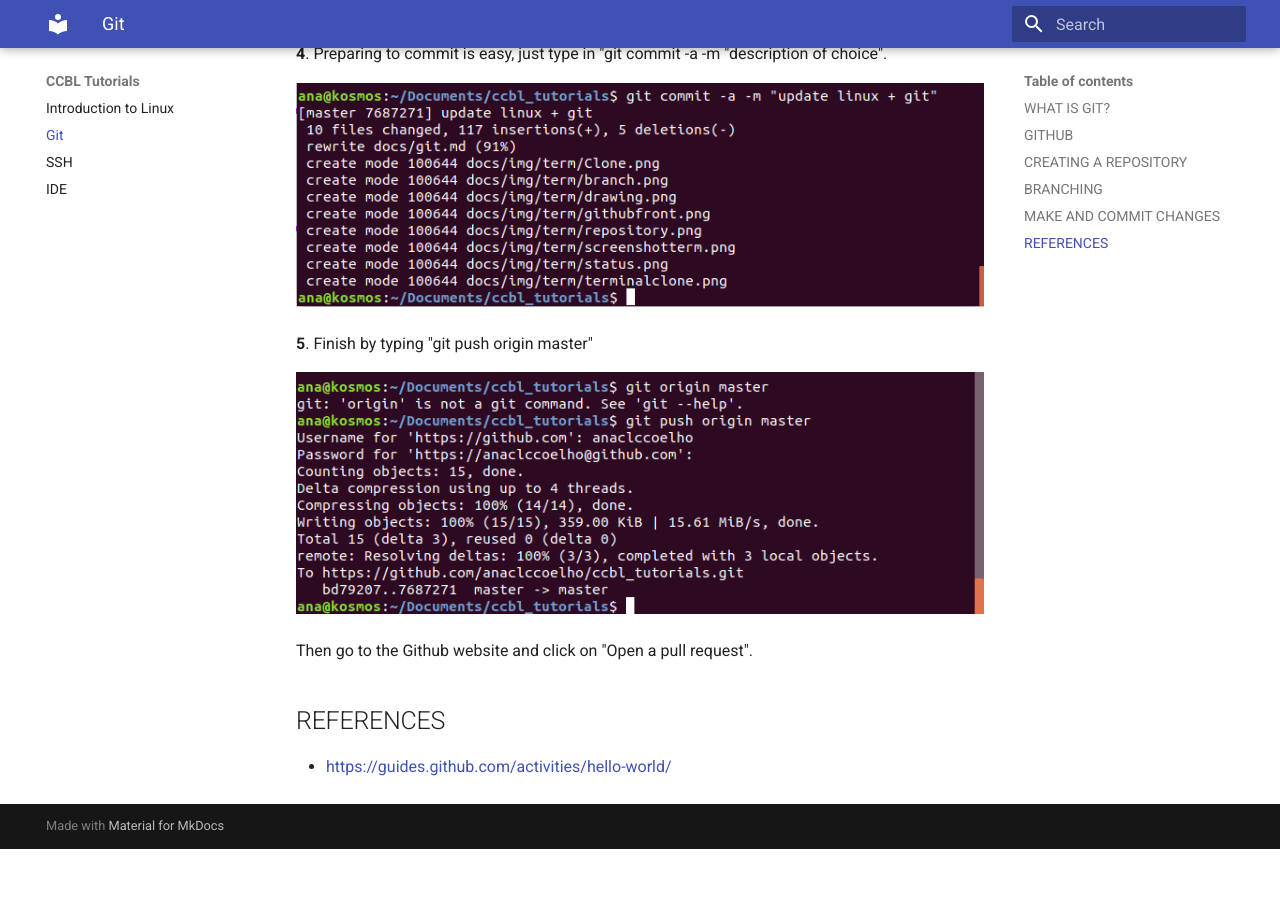
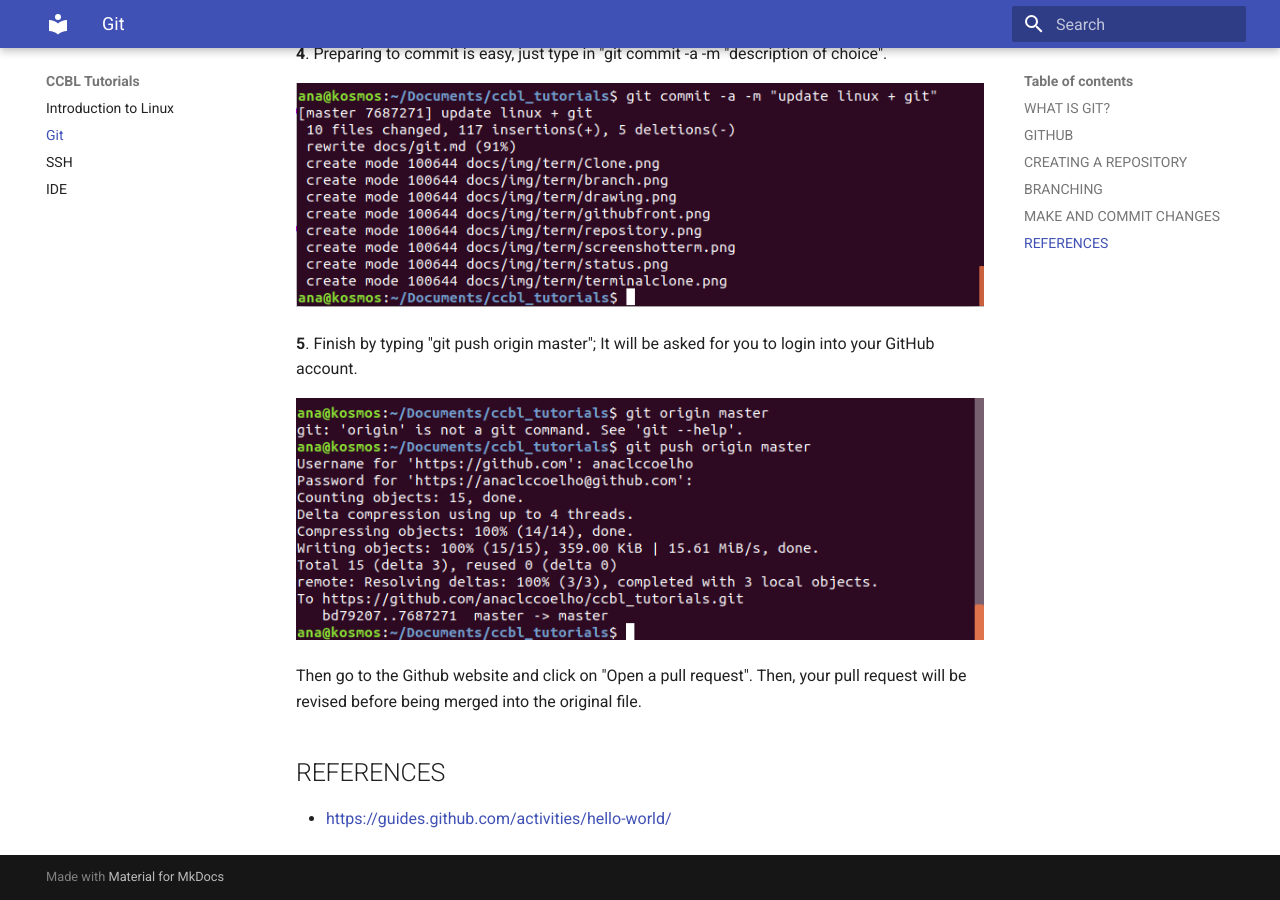
Before and after one commit to computational-chemical-biology/ccbl_tutorials, an MkDocs documentation site: the page built from docs/git.md, in a window 1280 px wide and 900 px high, scrolled down 5429 px. Built offline with MkDocs 1.6.1 and Material for MkDocs 9.7.7, drawn with Linux system fonts in a browser that asks for light colours; old or Windows-style settings are respelled for this version of MkDocs; before the commit the page ends 6278 px from its top, so only the background shows below that.

```diff
--- a/docs/git.md
+++ b/docs/git.md
@@ -86,14 +86,14 @@ Once the files are with you and changes have been made, you might want to commit
 
 
 
-**5**. Finish by typing "git push origin master"
+**5**. Finish by typing "git push origin master"; It will be asked for you to login into your GitHub account.
 
 
 ![git push](img/term/gitoriginmaster.png)
 
 
 
-Then go to the Github website and click on "Open a pull request".
+Then go to the Github website and click on "Open a pull request". Then, your pull request will be revised before being merged into the original file.
 
 
 
--- /dev/null
+++ b/install_mkdocs.txt
@@ -0,0 +1,2 @@
+pip install mkdocs
+pip install mkdocs-material
```
